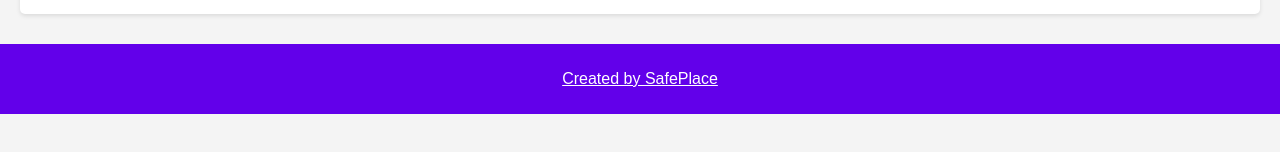
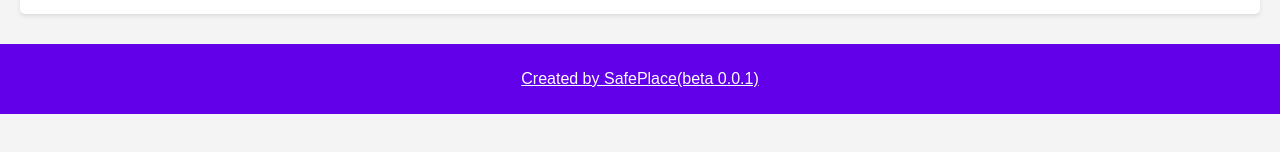
Before and after one commit to Kwit6/Hive, a plain HTML site: page index.html in a window 1280 px wide. Shown: the part 234-386 px from the top of the page. Drawn offline with Linux system fonts and the light colour scheme.

Commit message:
Update index.html

```diff
--- a/index.html
+++ b/index.html
@@ -15,7 +15,7 @@
         <div id="content"></div>
     </main>
     <footer>
-        <p><a href="https://t.me/SafePlace_official">Created by SafePlace</a></p>
+        <p><a href="https://t.me/SafePlace_official">Created by SafePlace(beta 0.0.1)</a></p>
     </footer>
     <script src="script.js"></script>
 </body>
```
